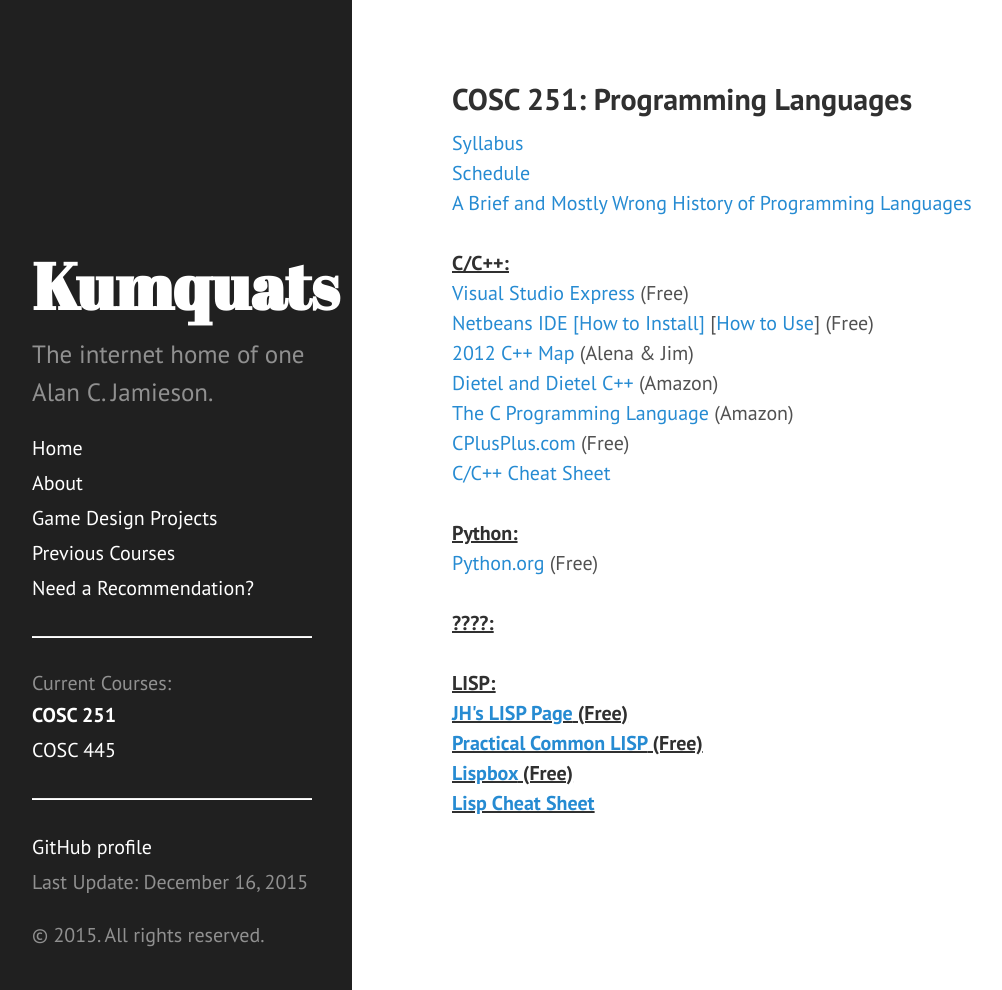
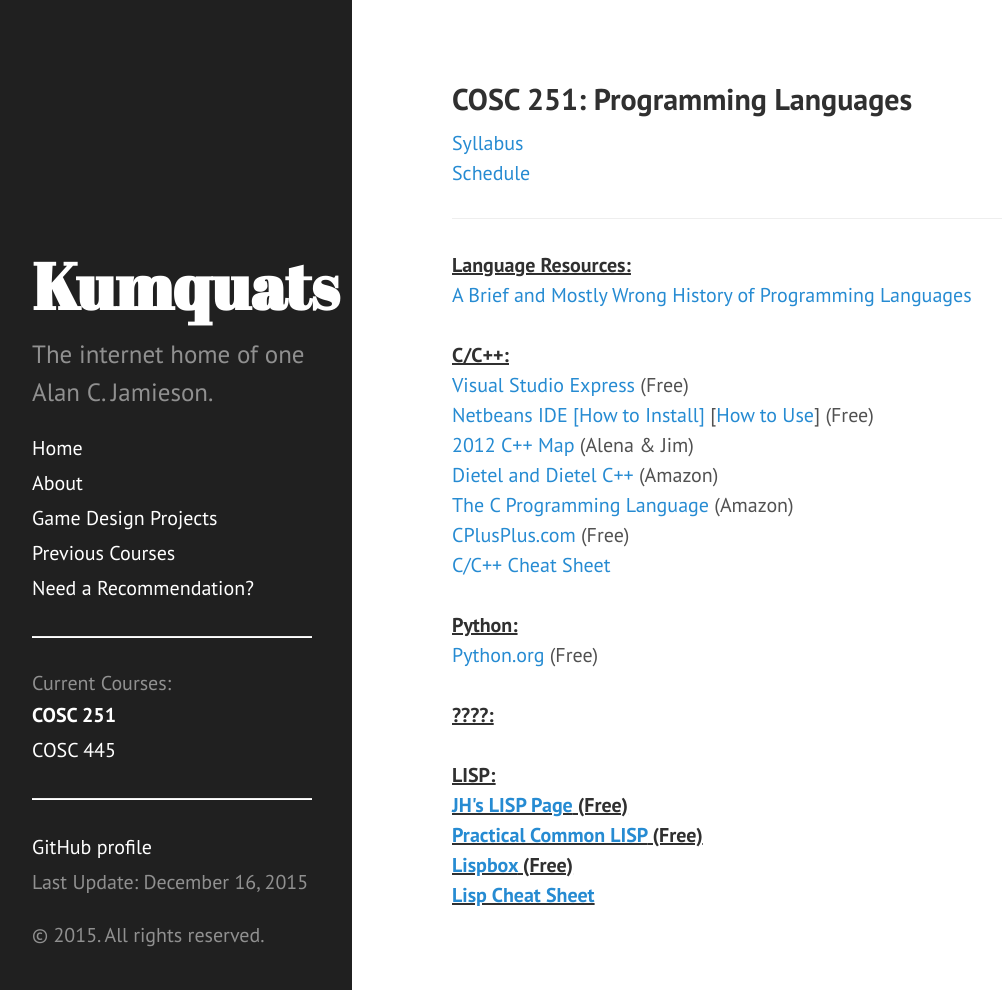
Before and after one commit to ripark/ripark.github.io, a Jekyll site: the page built from s16/cosc251.html, in a window 1280 px wide and 990 px high. Shown: the whole window, without its empty margins (8-1010 px from the left). Built offline with Jekyll 4.4.1, drawn with Linux system fonts in a browser that asks for light colours; Markdown is read by kramdown in place of the engine named in the settings.

Commit message:
s16 update 5

```diff
--- a/s16/cosc251.html
+++ b/s16/cosc251.html
@@ -9,6 +9,9 @@
 <a href="http://ripark.github.io/s16/COSC251Sched.pdf">Schedule</a>
 <br>
 
+<hr>
+<strong><u>Language Resources:</strong></u>
+<br>
 <a href=
         "http://james-iry.blogspot.com/2009/05/brief-incomplete-and-mostly-wrong.html"
              rel="self">A Brief and Mostly Wrong History of
@@ -55,8 +58,8 @@
         <strong><u>????:
         <br />
         <br />
-        <strong><u>LISP:
-        <br /></u></strong><a href=
+        <strong><u>LISP:</u></strong>
+        <br /><a href=
         "http://www.apl.jhu.edu/~hall/lisp.html"
              rel="self">JH's LISP Page</a> (Free)
         <br />
```
